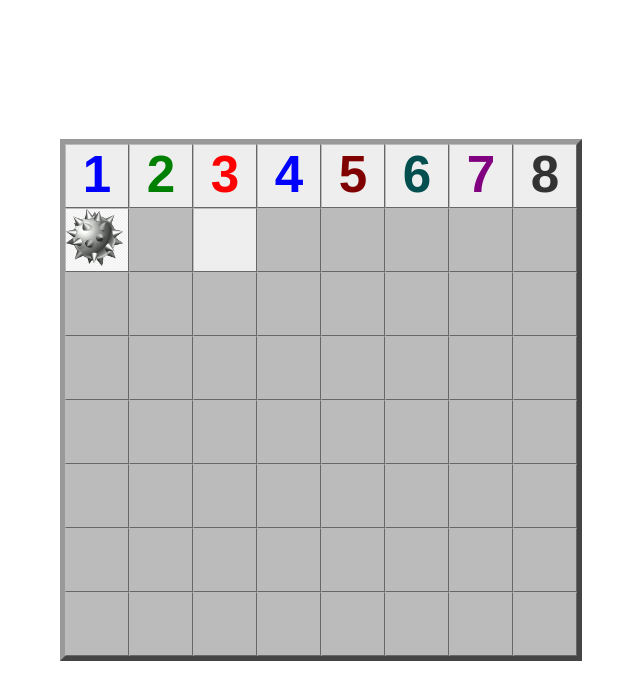
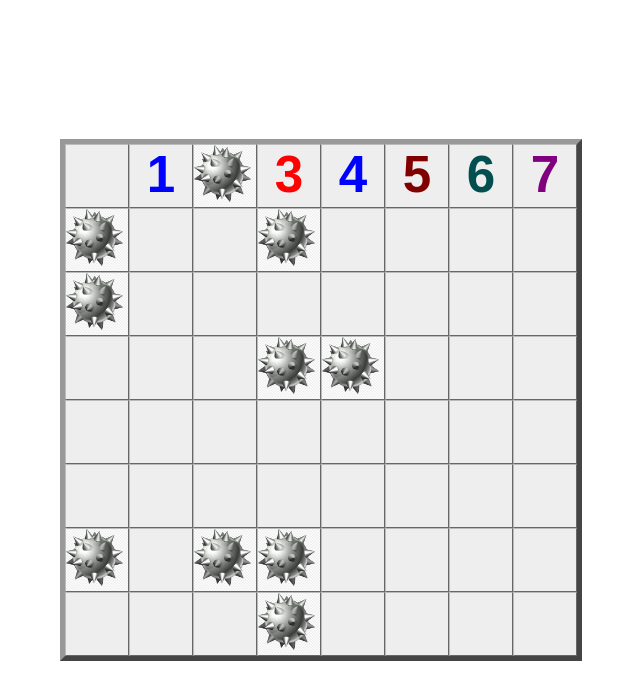
Before and after one commit to mariozenmedina/campo-minado, a plain HTML site: page index.html in a window 1280 px wide. Shown: the whole page, without its empty margins (319-959 px from the left). Drawn offline with Linux system fonts and the light colour scheme.

Commit message:
erro setNumbers

```diff
--- a/index.html
+++ b/index.html
@@ -4,70 +4,7 @@
     </head>
     <body>
         <div id="app">
-            <div class="field num num1"></div>
-            <div class="field num num2"></div>
-            <div class="field num num3"></div>
-            <div class="field num num4"></div>
-            <div class="field num num5"></div>
-            <div class="field num num6"></div>
-            <div class="field num num7"></div>
-            <div class="field num num8"></div>
-            <div class="field bomba"></div>
-            <div class="field flag"></div>
-            <div class="field num"></div>
-            <div class="field"></div>
-            <div class="field"></div>
-            <div class="field"></div>
-            <div class="field"></div>
-            <div class="field"></div>
-            <div class="field"></div>
-            <div class="field"></div>
-            <div class="field"></div>
-            <div class="field"></div>
-            <div class="field"></div>
-            <div class="field"></div>
-            <div class="field"></div>
-            <div class="field"></div>
-            <div class="field"></div>
-            <div class="field"></div>
-            <div class="field"></div>
-            <div class="field"></div>
-            <div class="field"></div>
-            <div class="field"></div>
-            <div class="field"></div>
-            <div class="field"></div>
-            <div class="field"></div>
-            <div class="field"></div>
-            <div class="field"></div>
-            <div class="field"></div>
-            <div class="field"></div>
-            <div class="field"></div>
-            <div class="field"></div>
-            <div class="field"></div>
-            <div class="field"></div>
-            <div class="field"></div>
-            <div class="field"></div>
-            <div class="field"></div>
-            <div class="field"></div>
-            <div class="field"></div>
-            <div class="field"></div>
-            <div class="field"></div>
-            <div class="field"></div>
-            <div class="field"></div>
-            <div class="field"></div>
-            <div class="field"></div>
-            <div class="field"></div>
-            <div class="field"></div>
-            <div class="field"></div>
-            <div class="field"></div>
-            <div class="field"></div>
-            <div class="field"></div>
-            <div class="field"></div>
-            <div class="field"></div>
-            <div class="field"></div>
-            <div class="field"></div>
-            <div class="field"></div>
-            <div class="field"></div>
+
         </div>
         <script src="./js/scripts.js"></script>
     </body>
--- a/js/scripts.js
+++ b/js/scripts.js
@@ -1,9 +1,91 @@
+//Variables
+let app = document.getElementById('app');
+let boardSize = [8, 8];
+let fields = boardSize.reduce((r, c) => r * c);
+let map = Array(fields); map.fill(0, 0, fields);
+let bombs = 10;
+
 function runBoard() {
-    //Variables
-    let app = document.getElementById('app');
-    let boardSize = [8, 8];
 
-    setFields(){
+    setFields();
+    setMap();
+    displayData();
+
+    function setFields() {
+        for (var i = 0; i < fields; i++) {
+            let div = document.createElement('div');
+            div.classList.add('field');
+            div.setAttribute('data-num', i);
+            app.append(div);
+        }
+    }
+
+    function setMap() {
+        for (var i = 0; i < bombs; i++) {
+            let num = Math.floor(Math.random() * 63);
+            while (map[num]) {
+                num = Math.floor(Math.random() * 63);
+            }
+            map[num] = 'b';
+        }
+
+        for (var i = 0; i < map.length; i++) {
+            if (map[i] === 'b') {
+                setNumbers(i);
+            }
+        }
+
+        function setNumbers(i) {
+            let columns = boardSize[1];
+
+            if (map[i - columns - 1] != undefined && map[i - columns - 1] != 'b') {
+                map[i - columns - 1]++;
+            }
+            if (map[i - columns] != undefined && map[i - columns] != 'b') {
+                map[i - columns]++;
+            }
+            if (map[i - columns + 1] != undefined && map[i - columns + 1] != 'b') {
+                map[i - columns + 1]++;
+            }
+            if (map[i - 1] != undefined && map[i - 1] != 'b') {
+                map[i - 1]++;
+            }
+            if (map[i + 1] != undefined && map[i + 1] != 'b') {
+                map[i + 1]++;
+            }
+            if (map[i + columns - 1] != undefined && map[i + columns - 1] != 'b') {
+                map[i + columns - 1]++;
+            }
+            if (map[i + columns] != undefined && map[i + columns] != 'b') {
+                map[i + columns]++;
+            }
+            if (map[i + columns + 1] != undefined && map[i + columns + 1] != 'b') {
+                map[i + columns + 1]++;
+            }
+
+        }
+
 
     }
+
+    function displayData() {
+        let divs = document.querySelectorAll('#app .field');
+
+        for (var i = 0; i < map.length; i++) {
+            switch (map[i]) {
+                case 'b':
+                    divs[i].classList.add('bomba');
+                    break;
+
+                default:
+                    divs[i].classList.add('num', 'num' + i);
+                    break;
+            }
+        }
+
+    }
+
+
 }
+
+runBoard();
```
